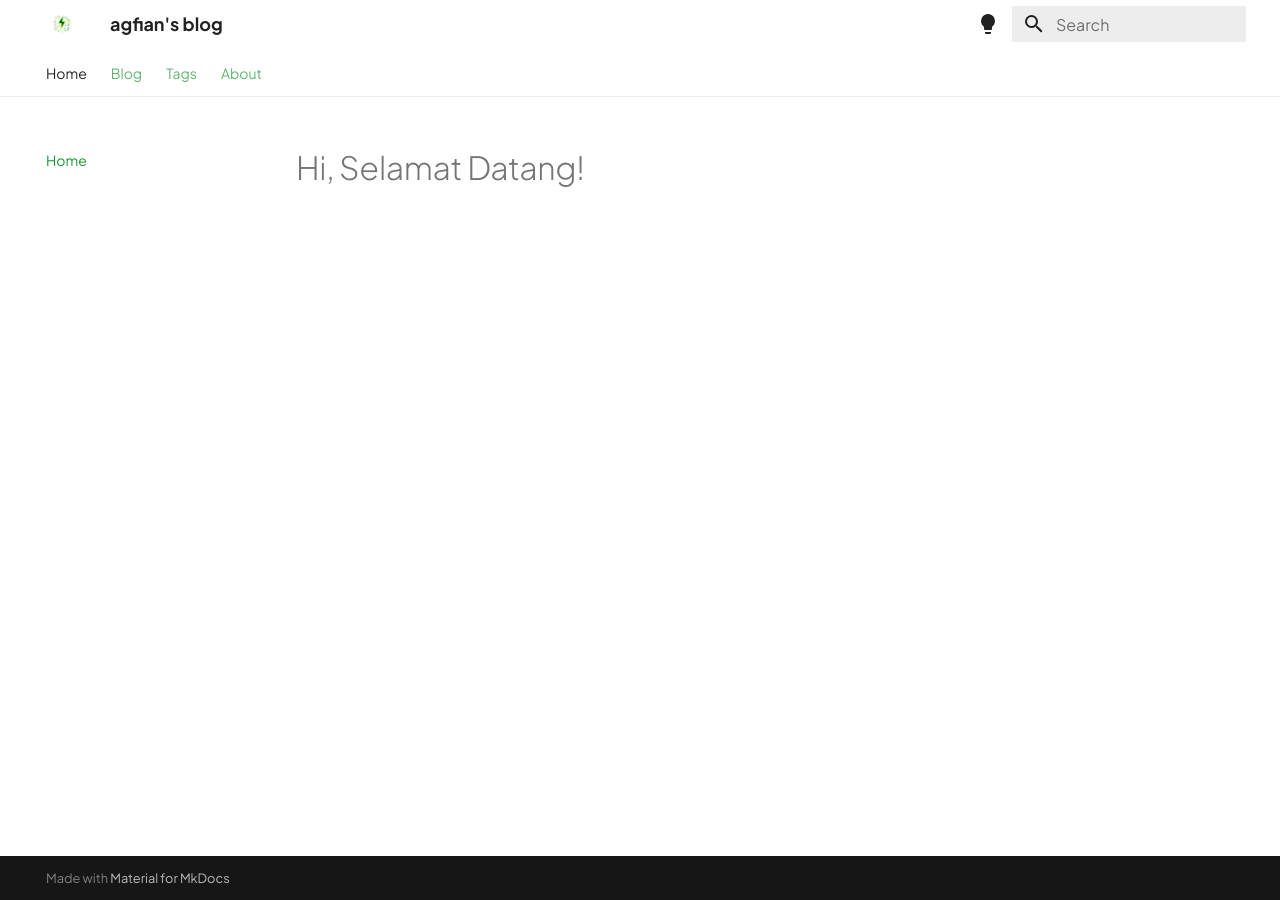
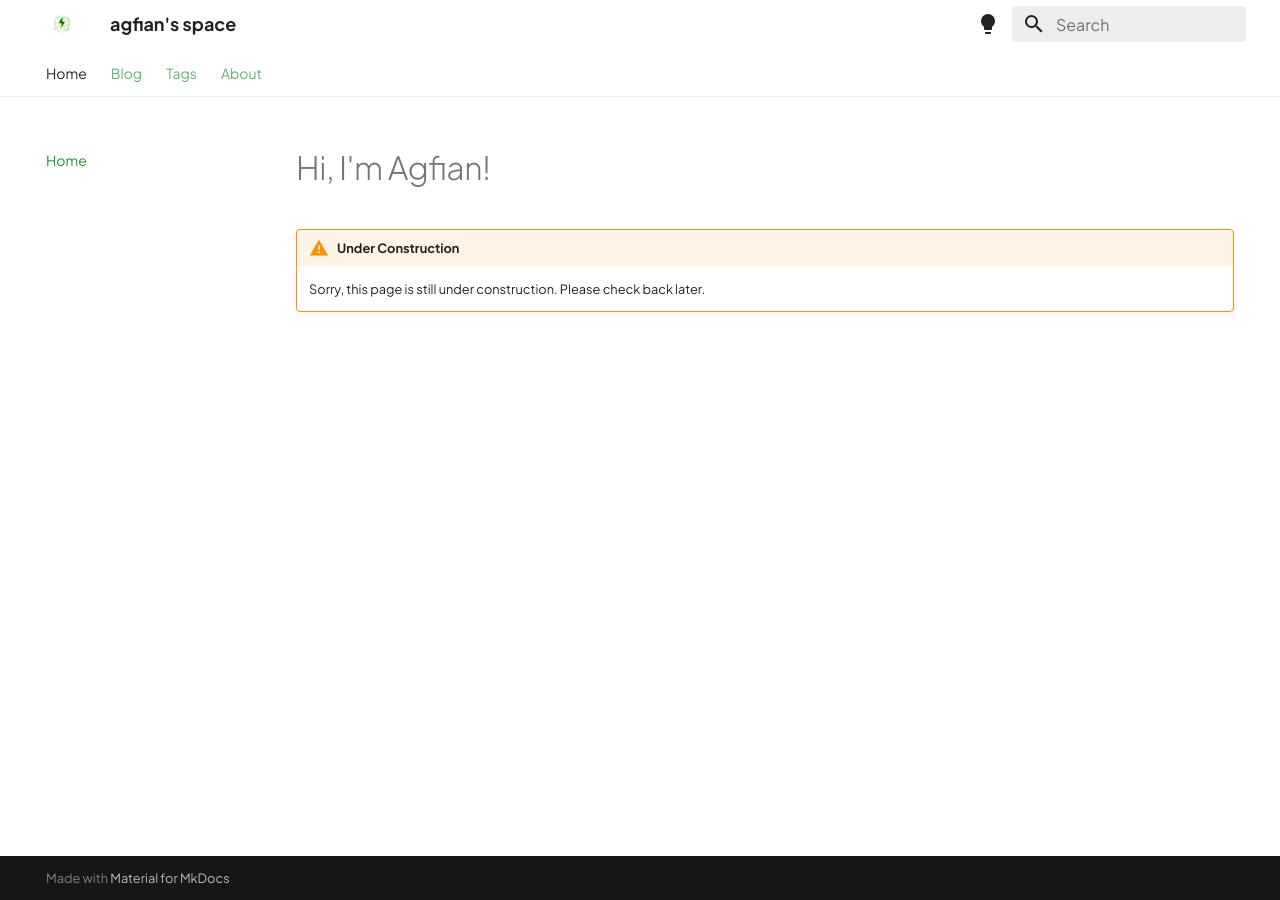
Before and after one commit to agfianf/agfianf.github.io, an MkDocs documentation site: the page built from docs/index.md, in a window 1280 px wide. Built offline with MkDocs 1.6.1 and Material for MkDocs 9.7.7, drawn with Linux system fonts in a browser that asks for light colours.

Commit message:
feat: update documentation with example pages and modify site name

```diff
--- a/docs/index.md
+++ b/docs/index.md
@@ -3,4 +3,7 @@ hide:
     # - navigation
     - toc
 ---
-# Hi, Selamat Datang!
+# Hi, I'm Agfian!
+
+!!! warning "Under Construction"
+    Sorry, this page is still under construction. Please check back later.
--- a/mkdocs.yml
+++ b/mkdocs.yml
@@ -1,7 +1,8 @@
-site_name: agfian's blog
+site_name: agfian's space
 theme:
   name: 'material'
   logo: 'assets/logo.png'
+  favicon: 'assets/logo.png'
   font:
     text: 'Plus Jakarta Sans'
     code: 'Fira Code'
@@ -38,14 +39,17 @@ theme:
     - content.code.annotate
 
 markdown_extensions:
+  - pymdownx.inlinehilite
+  - pymdownx.snippets
+  - pymdownx.superfences
+  - attr_list
+  - admonition
+  - pymdownx.details
+  - pymdownx.superfences
   - pymdownx.highlight:
       anchor_linenums: true
       line_spans: __span
       pygments_lang_class: true
-  - pymdownx.inlinehilite
-  - pymdownx.snippets
-  - pymdownx.superfences
-  - attr_list
   - pymdownx.emoji:
       emoji_index: !!python/name:material.extensions.emoji.twemoji
       emoji_generator: !!python/name:material.extensions.emoji.to_svg
@@ -57,8 +61,7 @@ plugins:
   - search
   - tags:
       tags_file: tags.md
-  - blog:
-      enabled: true
+  - blog
 
 nav:
   - Home: index.md
```
Also changed, not shown: README.md (+6 -0 lines), docs/about.md (+9 -5 lines), docs/blog/posts/hello-wold.md (+2 -0 lines), docs/blog/posts/image-classification.md (+4 -1 lines).
